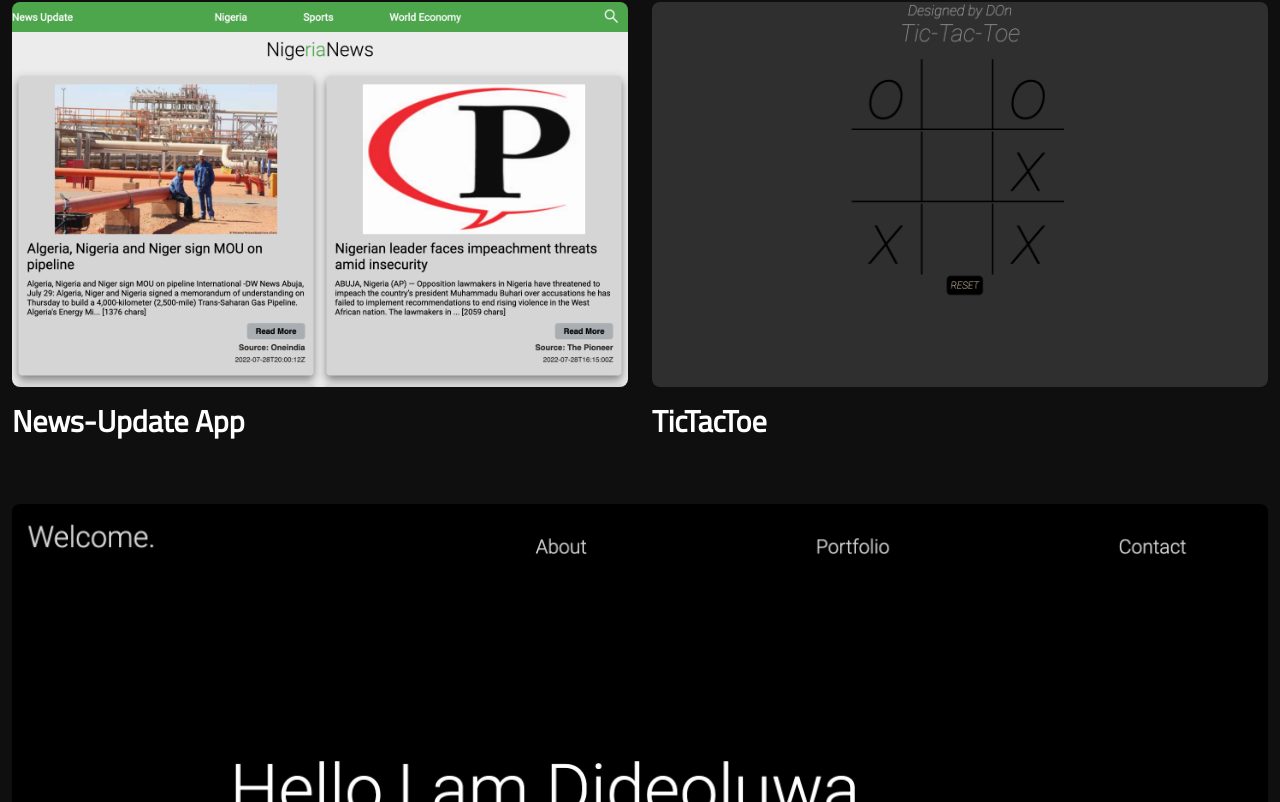
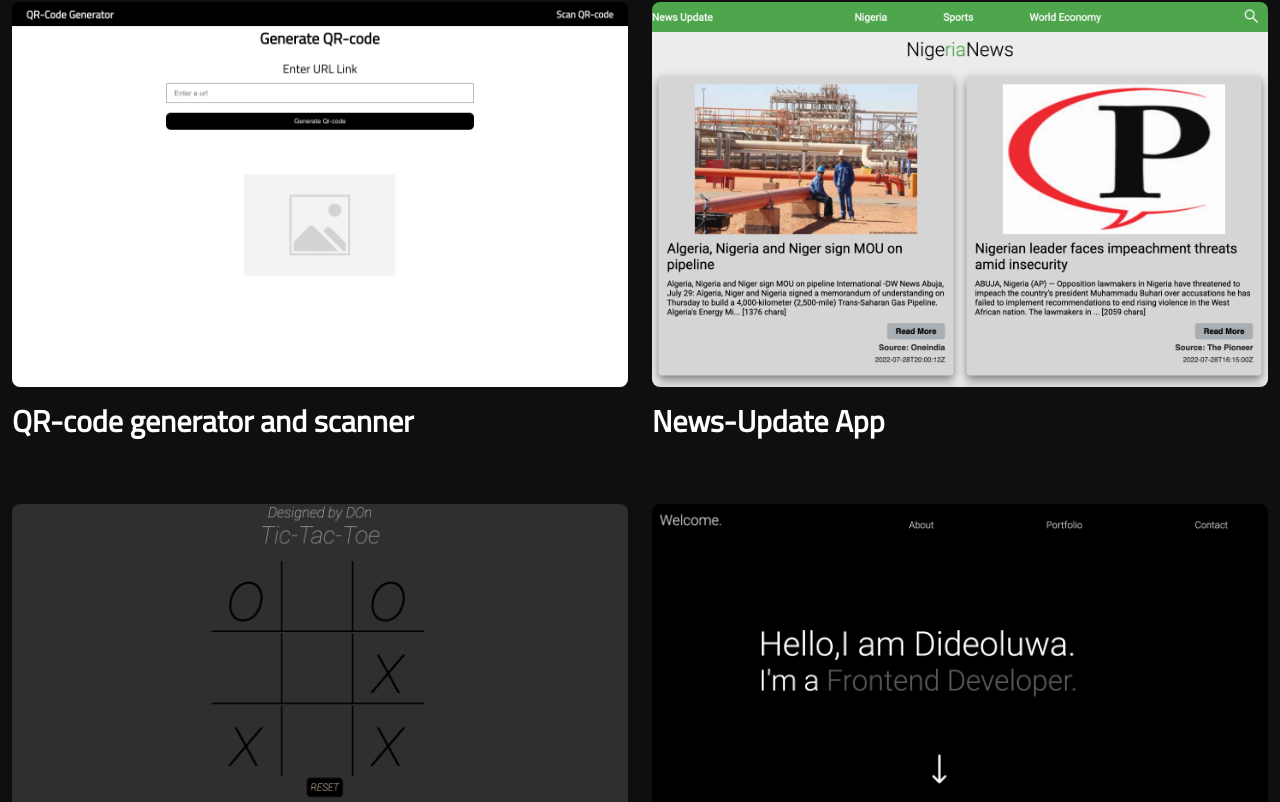
Before and after one commit to Dideoluwa/DON-v3, a React (Create React App) app: page /portfolio in a window 1280 px wide. Shown: the part 1513-2315 px from the top of the page. Built offline with nearby package versions, Linux system fonts and the light colour scheme.

Commit message:
added new portfolio

```diff
--- a/src/components/PortfolioList.js
+++ b/src/components/PortfolioList.js
@@ -5,6 +5,7 @@ import food from '../Assets/projectImages/food.png'
 import ticTactToe from '../Assets/projectImages/tictactoe.png'
 import donv2 from '../Assets/projectImages/Donv2.png'
 import ECommerce from '../Assets/projectImages/E-commerce.png'
+import QRcode from '../Assets/projectImages/QR-code.png'
 const Lists = [
     {
         id: 7,
@@ -35,6 +36,13 @@ const Lists = [
         url: 'https://jobifyelite22.pythonanywhere.com/'
     },
     {
+        id: 8,
+        title: "QR-code generator and scanner",
+        description: "A simple web application for scanning QR-codes and also generating QR-codes for url's.",
+        img: QRcode,
+        url: 'https://qr-code-generator-dideoluwa.vercel.app/'
+    },
+    {
         id: 2,
         title: "News-Update App",
         description: "A news blog for checking current happenings around the world at large.It is an update of the news app I built in the recent past.",
```
Also changed, not shown: src/Assets/projectImages/QR-code.png (added), 1 other file (tests, documents, lock files or other folders).
